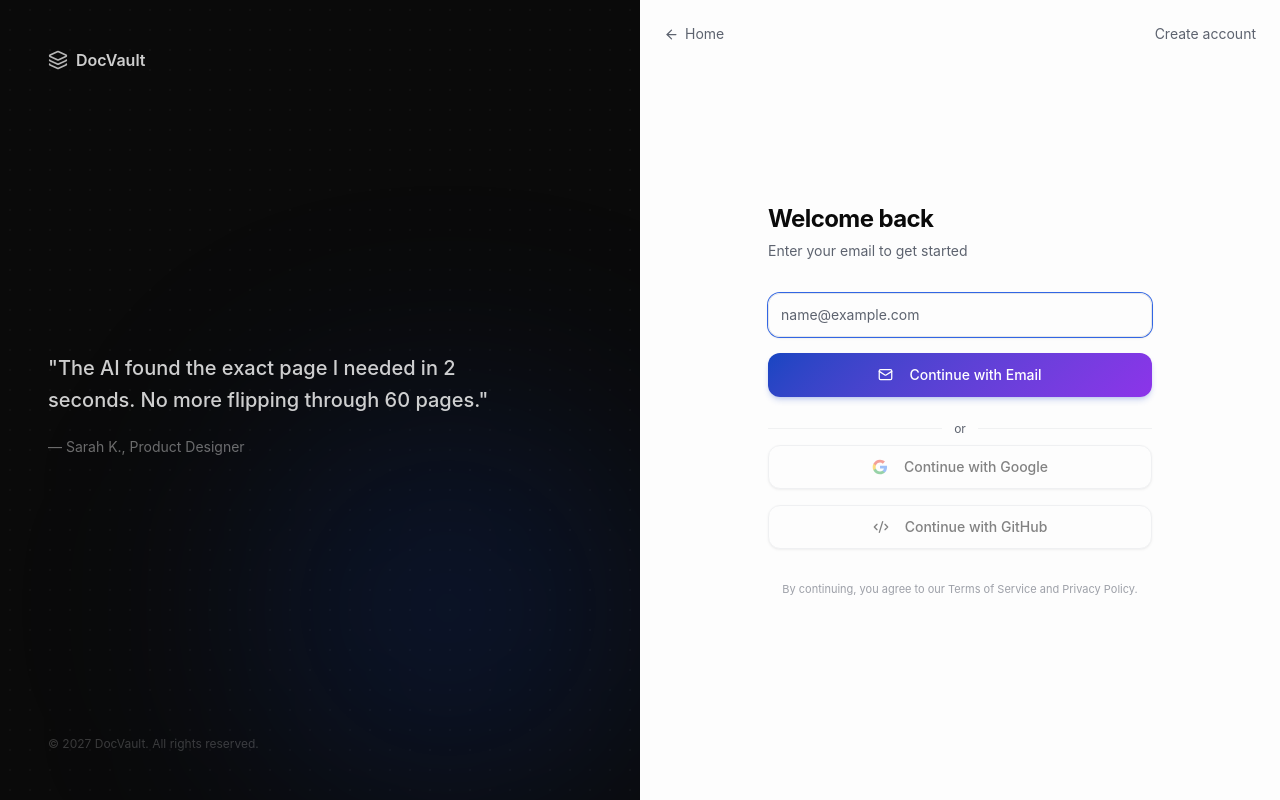
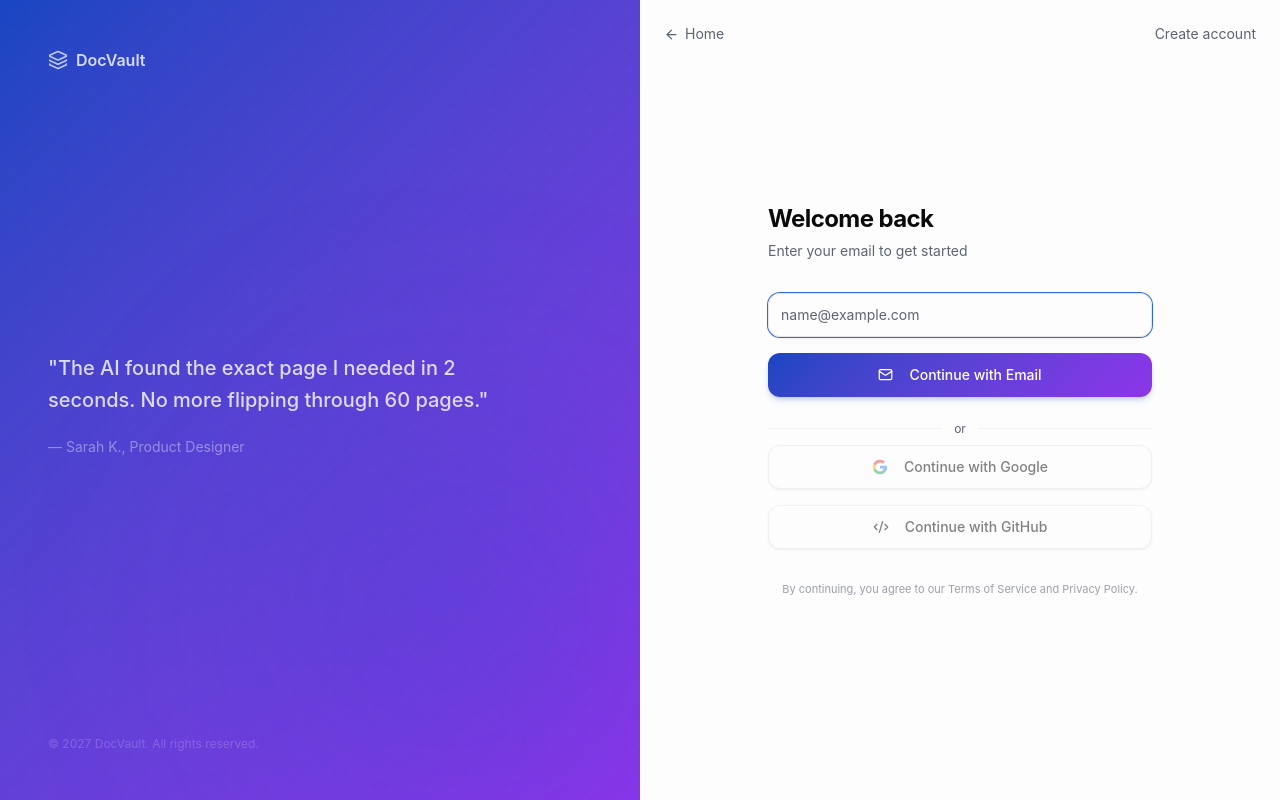
Before and after one commit to haydenteh5526/FYP, a React (Vite) app in the folder frontend/: page /login in a window 1280 px wide. Built offline with nearby package versions, Linux system fonts and the light colour scheme.

Commit message:
Restore gradient-bg on auth left pane

```diff
--- a/frontend/src/pages/Auth.tsx
+++ b/frontend/src/pages/Auth.tsx
@@ -44,7 +44,7 @@ export default function AuthPage({ mode = 'login' }: { mode?: 'login' | 'registe
   return (
     <div className="min-h-screen flex">
       {/* Left pane — dark brand */}
-      <div className="hidden lg:flex lg:w-1/2 bg-foreground relative overflow-hidden flex-col justify-between p-12">
+      <div className="hidden lg:flex lg:w-1/2 gradient-bg relative overflow-hidden flex-col justify-between p-12">
         <div className="absolute inset-0 opacity-[0.03]" style={{ backgroundImage: 'radial-gradient(circle, white 1px, transparent 1px)', backgroundSize: '20px 20px' }} />
         <div className="absolute bottom-0 right-0 w-96 h-96 bg-primary/20 rounded-full blur-[120px] pointer-events-none" />
 
```
